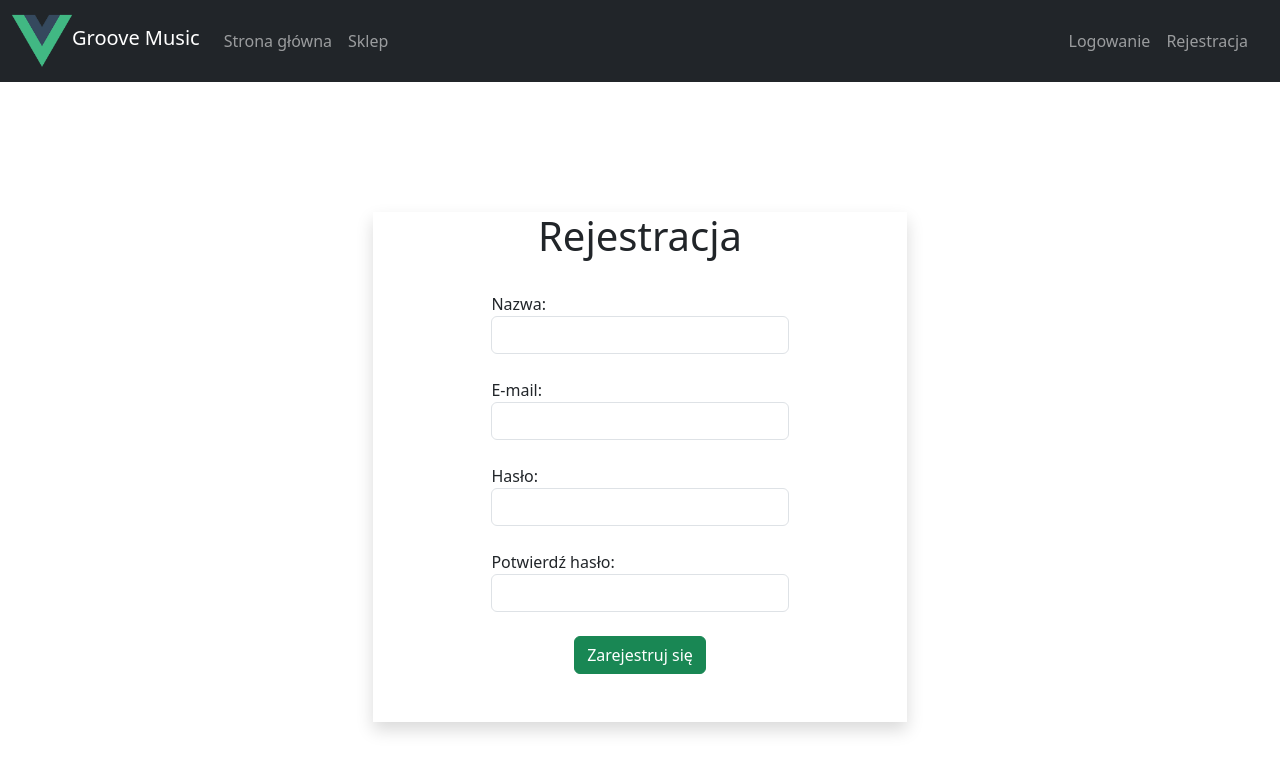
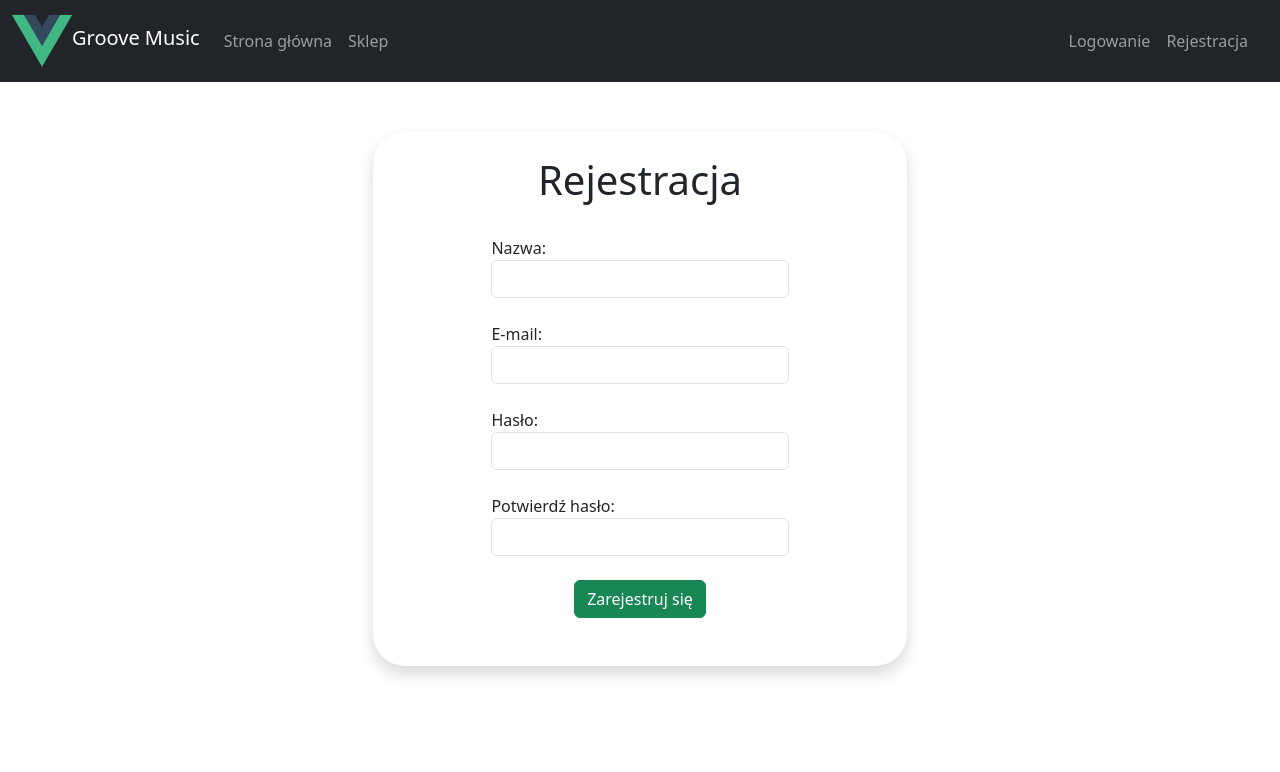
Before and after one commit to JBaczkoeski/groove_front, a Vue app: page /login in a window 1280 px wide. Shown: the top 772 px of the page. Built offline with nearby package versions, Linux system fonts and the light colour scheme.

Commit message:
zamianka

```diff
--- a/src/views/user_user/auth/RegisterView.vue
+++ b/src/views/user_user/auth/RegisterView.vue
@@ -1,11 +1,7 @@
 <template>
-  <div>
-
-  </div>
-
-  <form @submit.prevent="register"
-        class="container col-5 shadow d-flex justify-content-center align-items-center flex-column container-flex center-vertical">
-    <h1 class="text-center">Rejestracja</h1>
+  <form @submit.prevent="register" style="margin-top: 50px"
+        class="container col-5 shadow d-flex rounded-5 justify-content-center align-items-center flex-column container-flex center-vertical">
+    <h1 class="text-center mt-4">Rejestracja</h1>
 
     <div class="col-7 mt-4">
       <label for="name">Nazwa:</label>
```
